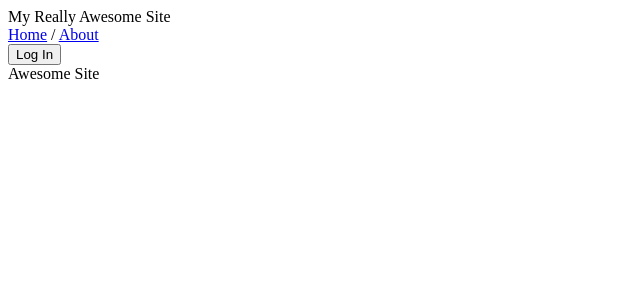
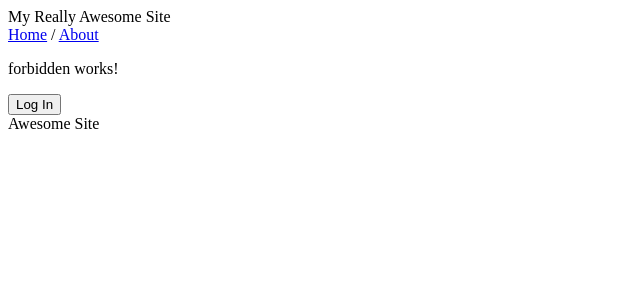
Before and after one commit to determinednewton/ng-routes, an Angular app: page /forbidden in a window 1280 px wide. Before the commit this address led to /. Shown: the top 300 px of the page, without its empty margins (0-640 px from the left). Built offline with nearby package versions, Linux system fonts and the light colour scheme.

Commit message:
Add forbidden path

```diff
--- a/src/app/app-routing.module.ts
+++ b/src/app/app-routing.module.ts
@@ -6,6 +6,7 @@ import { AboutComponent } from './about/about.component';
 import { HistoryComponent } from './history/history.component';
 import { ContactUsComponent } from './contact-us/contact-us.component';
 import { AuthGuard } from './auth.guard';
+import { ForbiddenComponent } from './forbidden/forbidden.component';
 
 @NgModule({
   imports: [
@@ -31,6 +32,10 @@ import { AuthGuard } from './auth.guard';
             // children
           }
         ]
+      },
+      {
+        path: 'forbidden',
+        component: ForbiddenComponent,
       }
     ])
   ],
--- a/src/app/app.module.ts
+++ b/src/app/app.module.ts
@@ -7,6 +7,7 @@ import { AboutComponent } from './about/about.component';
 import { AppRoutingModule } from './app-routing.module';
 import { ContactUsComponent } from './contact-us/contact-us.component';
 import { HistoryComponent } from './history/history.component';
+import { ForbiddenComponent } from './forbidden/forbidden.component';
 
 
 @NgModule({
@@ -15,7 +16,8 @@ import { HistoryComponent } from './history/history.component';
     MainComponent,
     AboutComponent,
     ContactUsComponent,
-    HistoryComponent
+    HistoryComponent,
+    ForbiddenComponent
   ],
   imports: [
     BrowserModule,
--- /dev/null
+++ b/src/app/forbidden/forbidden.component.html
@@ -0,0 +1,3 @@
+<p>
+  forbidden works!
+</p>
--- /dev/null
+++ b/src/app/forbidden/forbidden.component.ts
@@ -0,0 +1,15 @@
+import { Component, OnInit } from '@angular/core';
+
+@Component({
+  selector: 'app-forbidden',
+  templateUrl: './forbidden.component.html',
+  styleUrls: ['./forbidden.component.css']
+})
+export class ForbiddenComponent implements OnInit {
+
+  constructor() { }
+
+  ngOnInit() {
+  }
+
+}
```
Also changed, not shown: src/app/forbidden/forbidden.component.css (added), 1 other file (tests, documents, lock files or other folders).
